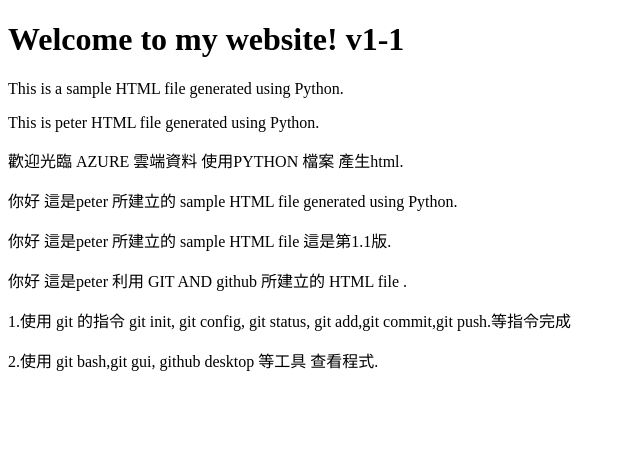
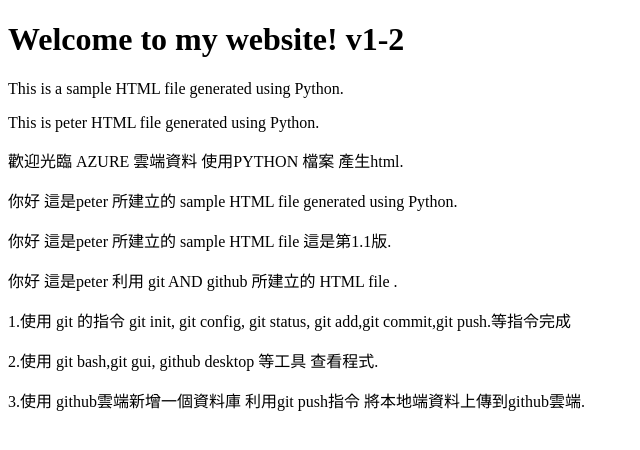
Before and after one commit to khlcvs-peter/Demo-python, a plain HTML site: page index.html in a window 1280 px wide. Shown: the whole page, without its empty margins (0-640 px from the left). Drawn offline with Linux system fonts and the light colour scheme.

Commit message:
Update index.html

```diff
--- a/index.html
+++ b/index.html
@@ -5,15 +5,16 @@
 <title>My Website</title>
 </head>
 <body>
-<h1>Welcome to my website! v1-1</h1>
+<h1>Welcome to my website! v1-2</h1>
 <p>This is a sample HTML file generated using Python.</p>
 <p>This is peter HTML file generated using Python.</p>
     <meta charset= 'UTF-8'>
 <p><p>歡迎光臨 AZURE 雲端資料  使用PYTHON 檔案 產生html.</p>
 <p>你好 這是peter 所建立的 sample HTML file generated using Python.</p>
 <p>你好 這是peter 所建立的 sample HTML file 這是第1.1版.</p>
-<p>你好 這是peter 利用 GIT AND github 所建立的  HTML file .</p>
+<p>你好 這是peter 利用 git AND github 所建立的  HTML file .</p>
 <p>     1.使用 git 的指令 git init, git config, git status, git add,git commit,git push.等指令完成</p>
 <p>     2.使用 git bash,git gui, github desktop 等工具 查看程式.</p>
+<p>     3.使用 github雲端新增一個資料庫 利用git push指令 將本地端資料上傳到github雲端.</p>
 </body>
 </html>
```
